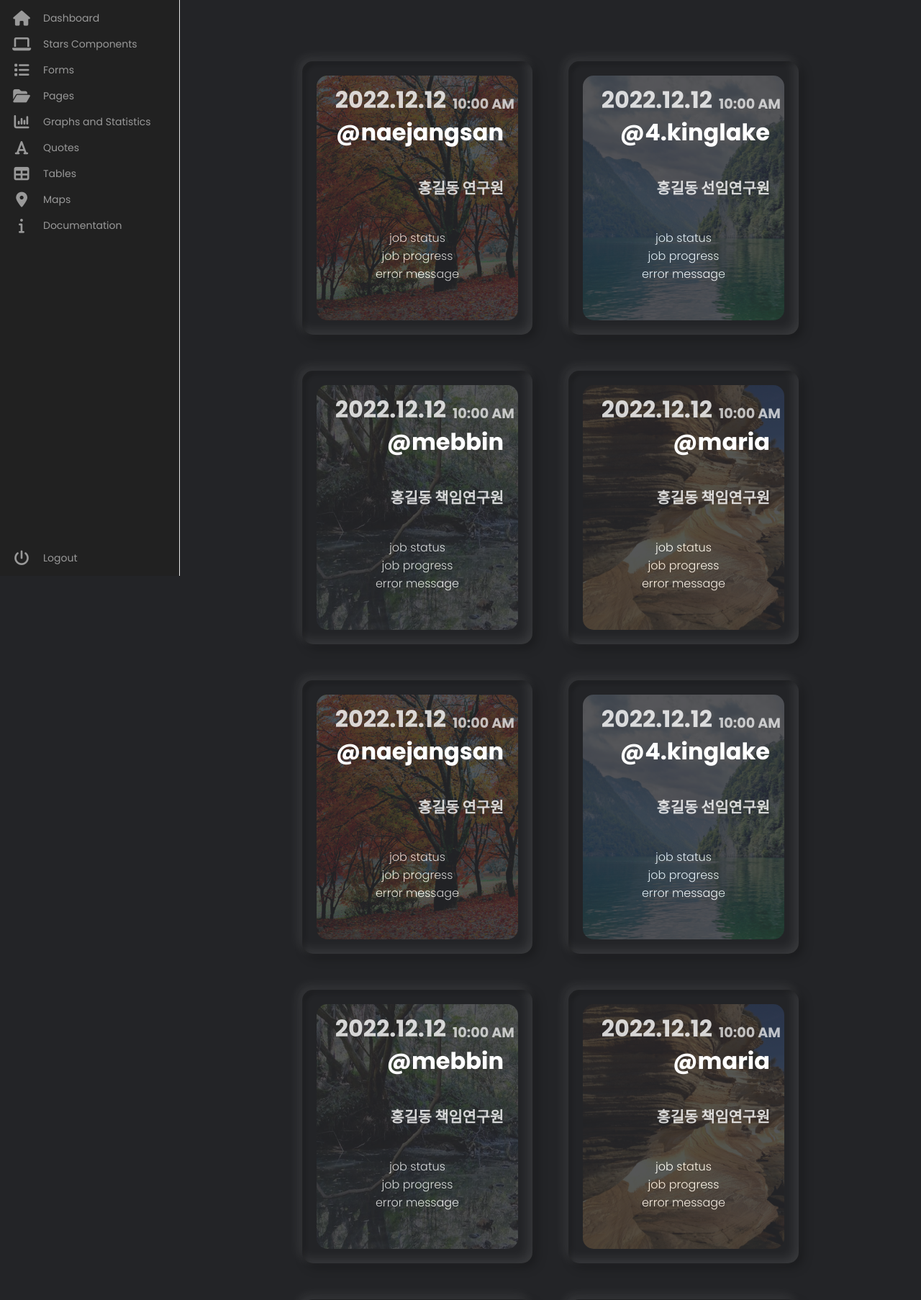
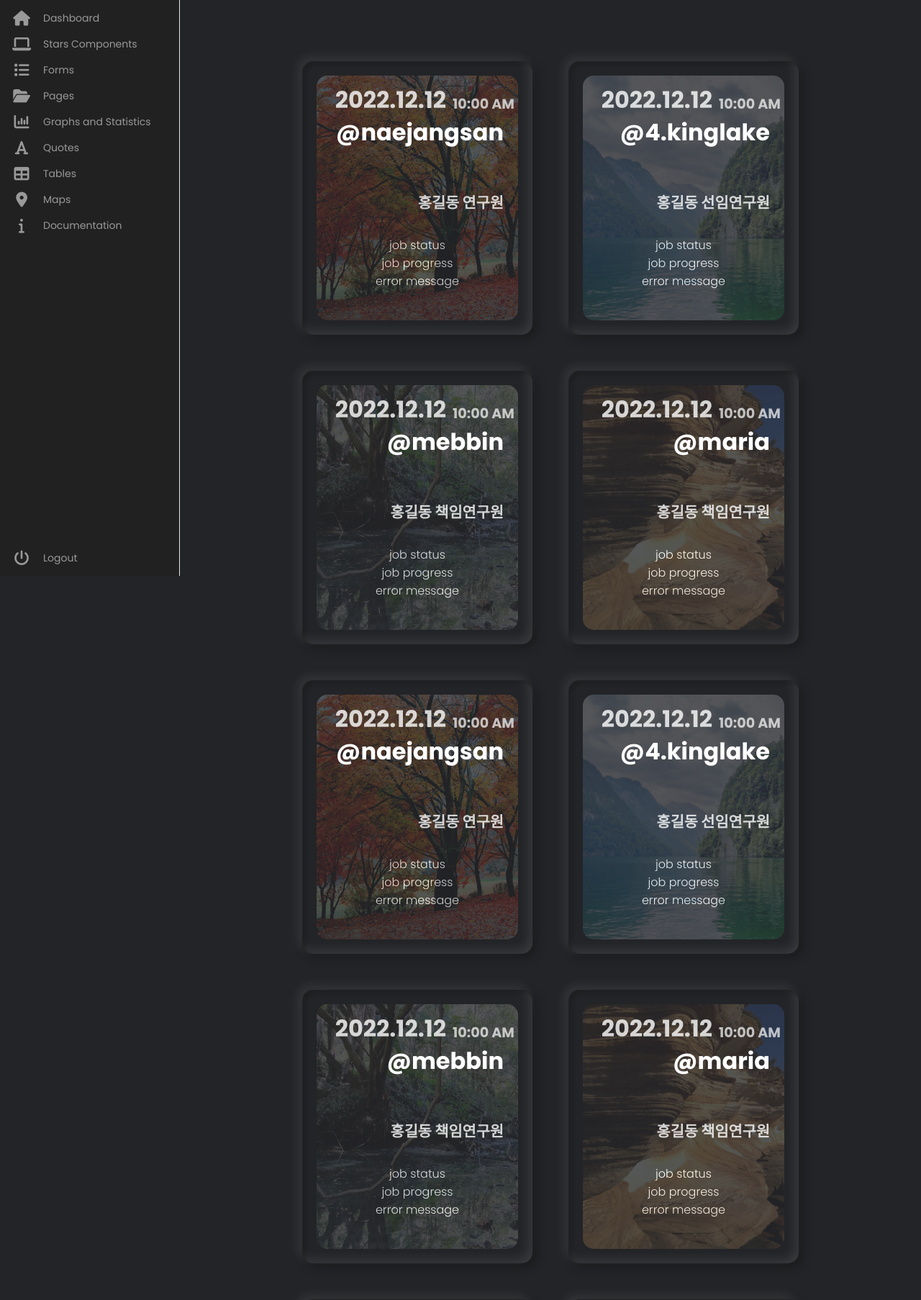
Before and after one commit to minjae200/CABS, a Django app: page /CCC in a window 1280 px wide. Shown: the top 1806 px of the page at 72% size. Run offline with Django 4.2, Linux system fonts and the light colour scheme; some libraries are stand-ins or nearby versions.

Commit message:
modify template for card

```diff
--- a/CCC/static/css/card.css
+++ b/CCC/static/css/card.css
@@ -106,7 +106,7 @@
 
 body .container .card .box .content .assignee {
   position: absolute;
-  top: 140px;
+  top: 160px;
   right: 20px;
   font-size: 1.3rem;
   color: rgba(255, 255, 255, 0.8);
@@ -143,7 +143,7 @@
 
 body .container .card .box .content .description {
   /* border-top: 1px solid rgba(255, 255, 255, 0.3); */
-  margin-top: 160px;
+  margin-top: 180px;
 }
 
 body .container .card .box .content p {
```
